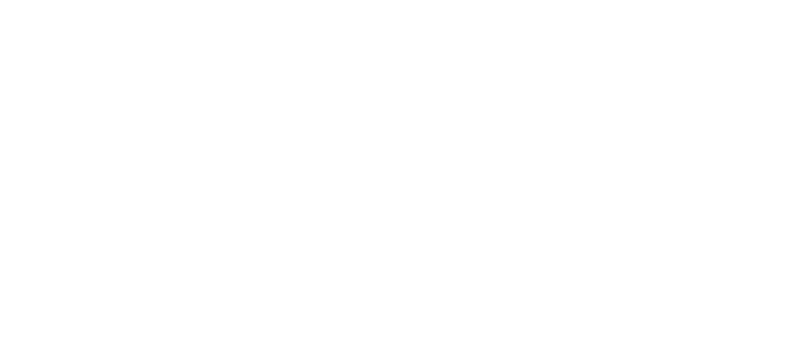
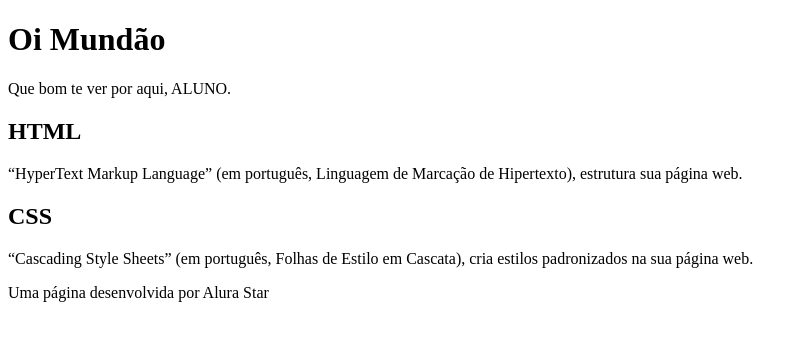
Before and after one commit to RogerNora/HelloWorld, a plain HTML site: page index.html in a window 1280 px wide. Shown: the whole page, without its empty margins (0-804 px from the left). Drawn offline with Linux system fonts and the light colour scheme.

Commit message:
index.html 2.0
add texto

```diff
--- a/index.html
+++ b/index.html
@@ -6,6 +6,25 @@
     <title>Oi Mundo</title>
 </head>
 <body>
+    <header>
+        <h1> Oi Mundão </h1>
+        <p> Que bom te ver por aqui, ALUNO. </p>
+
+    </header>
+
+    <section>
+        <h2>HTML</h2>
+        <p>“HyperText Markup Language” (em português, Linguagem de Marcação de Hipertexto), estrutura sua página web.</p>
+
+        <h2>CSS</h2>
+        <p>“Cascading Style Sheets” (em português, Folhas de Estilo em Cascata), cria estilos padronizados na sua página web.</p>
+
+    </section>
+
+    <footer>
+        <p>Uma página desenvolvida por Alura Star</p>
+
+    </footer>
 
 </body>
 </html>
```
